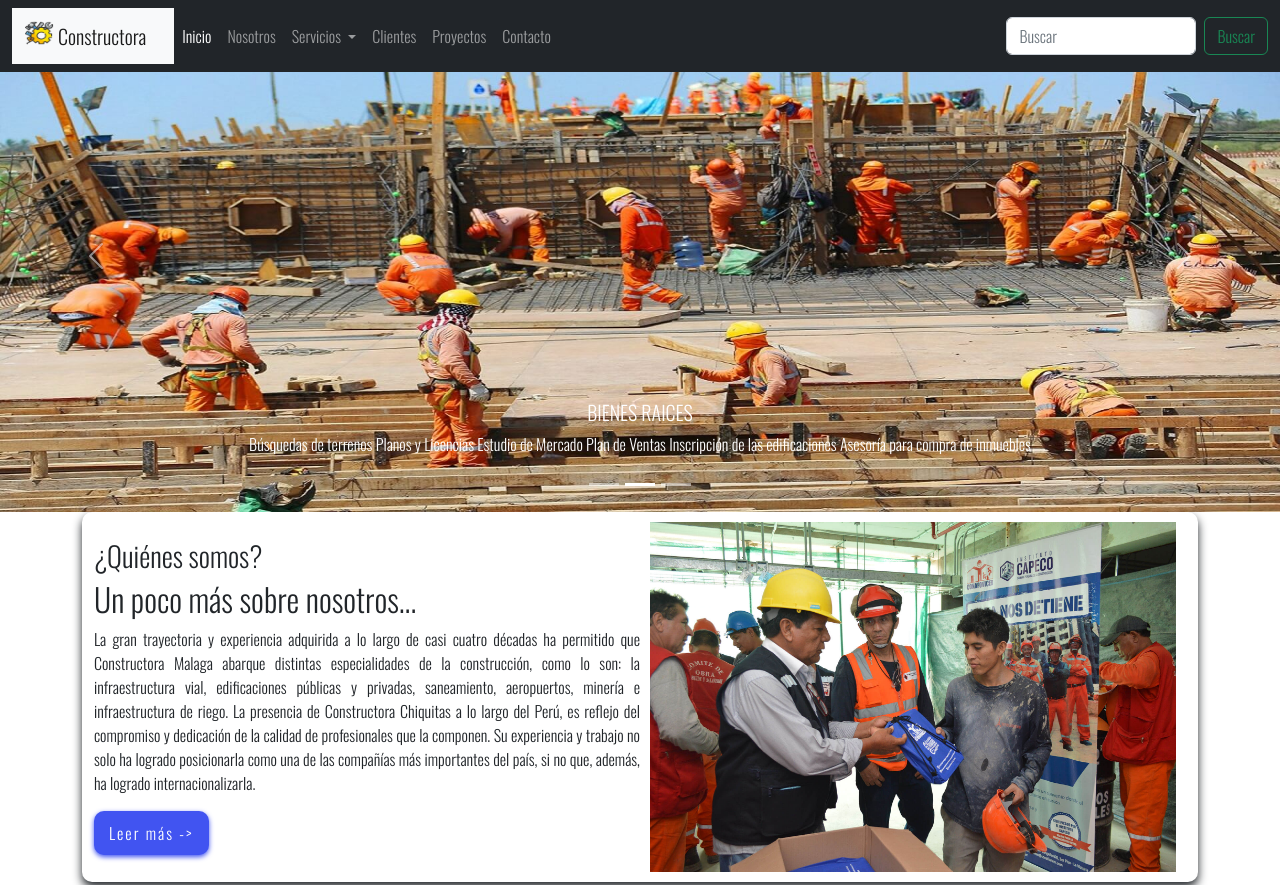
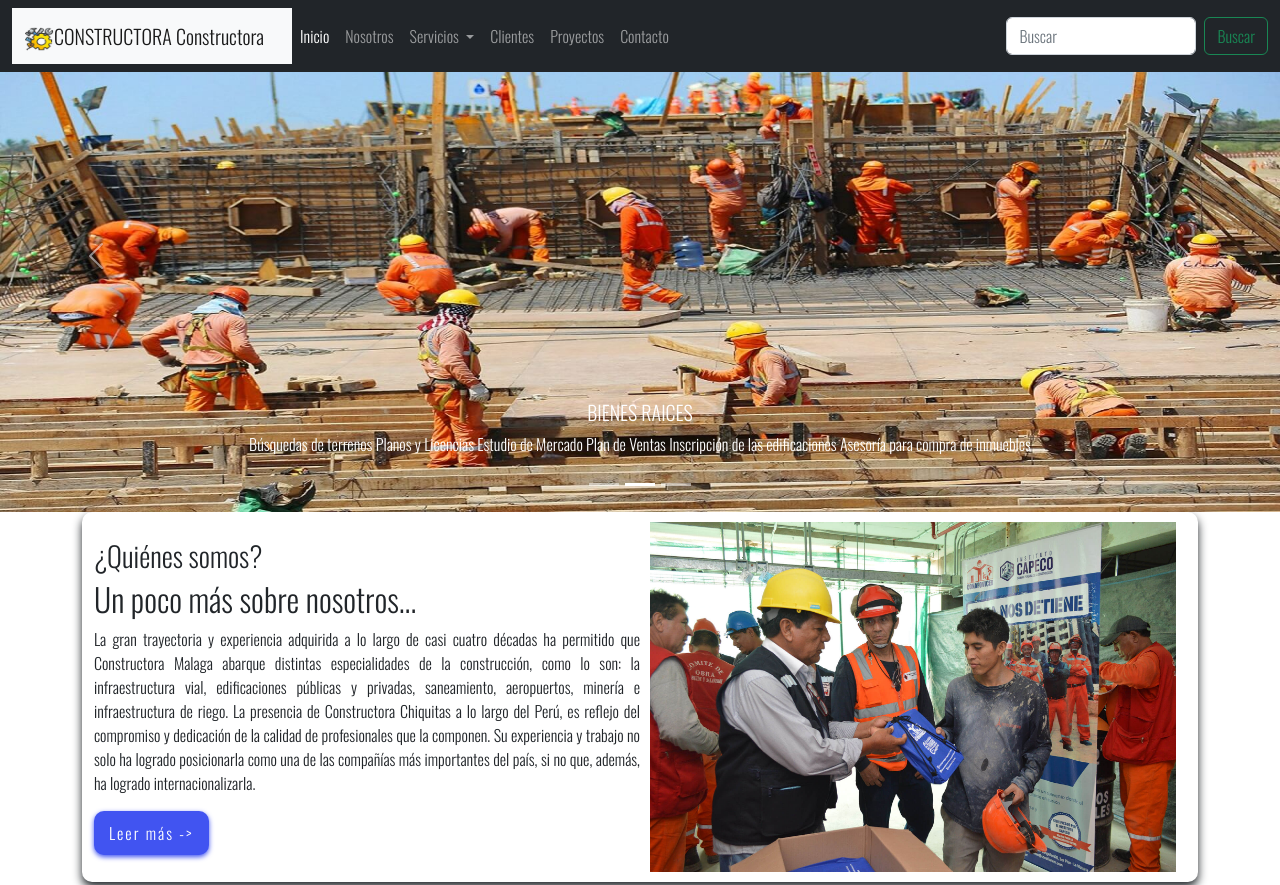
Before and after one commit to momexdah/constructora, a website: page index.html in a window 1280 px wide. Shown: the top 885 px of the page. Drawn offline with nearby package versions, Linux system fonts and the light colour scheme; some icons are missing.

Commit message:
actualizar nav

```diff
--- a/index.html
+++ b/index.html
@@ -20,8 +20,8 @@
         <nav class="navbar bg-light">
             <div class="container-fluid">
                 <a class="navbar-brand" href="#">
-                    <img src="images/logoConstruct.png" alt="" width="30" height="24"
-                         class="d-inline-block align-text-top">
+                    <img src="images/logoConstruct.png" alt="" width="30" height="24"><span>CONSTRUCTORA</span>
+
                     Constructora
                 </a>
             </div>
```
